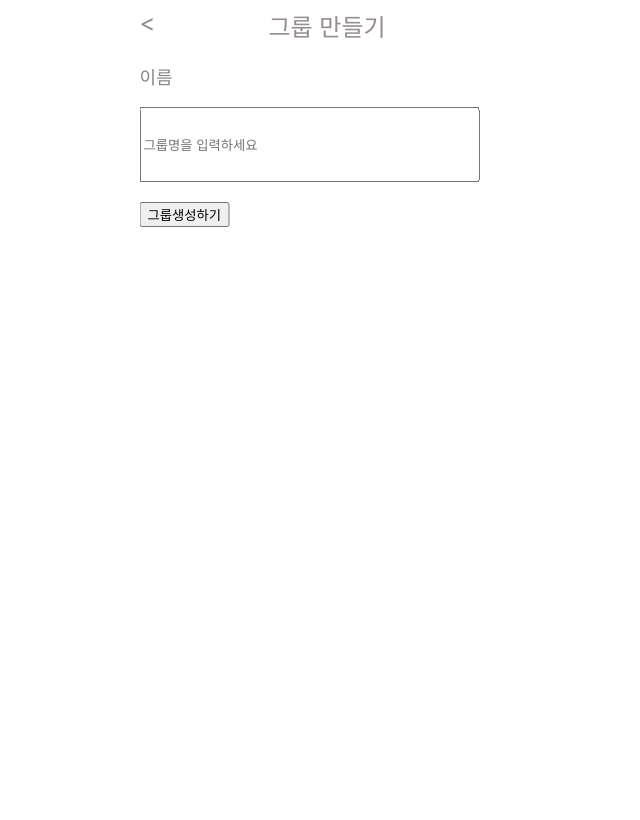
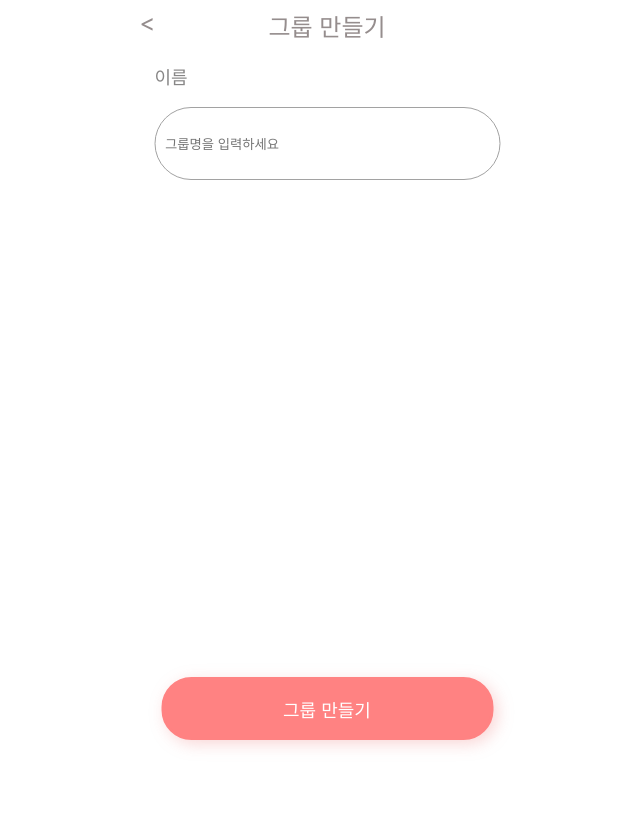
Before and after one commit to seoulmango/FirstMe, a Django app: page /make_group/ in a window 1280 px wide. Shown: the whole page, without its empty margins (321-961 px from the left). Run offline with Django 4.2, Linux system fonts and the light colour scheme; a user stored in the database is signed in; some web fonts are replaced.

Commit message:
make_group css finished

```diff
--- a/FirstMe/mainApp/static/make_group.css
+++ b/FirstMe/mainApp/static/make_group.css
@@ -16,11 +16,40 @@ a{
 }
 
 form > p{
+    margin-left: 15px;
     font-size: 18px;
     color: rgba(28, 26, 26, 0.53);
 }
 
 input {
+
+    position: absolute;
+    left: 50%;
+    margin-right: -50%;
+    transform: translate(-50%, 0);
+
+    border: solid 1px; color: #a2a2a2;
+    border-radius: 50px;
+
+    padding-left: 10px;
+
     width: 332px;
     height: 69px;
 }
+
+button{
+    position: absolute;
+    left: 50%;
+    margin-right: -50%;
+    transform: translate(-50%, 0);
+
+    background: #FF8282;
+    border-radius: 30px;
+    border: solid #FF8282;
+    color: white;
+    font-size: 18px;
+    width: 332px;
+    height: 63px;
+    margin-top: 530px;
+    filter: drop-shadow(4px 4px 8px rgba(230, 91, 91, 0.25));
+}
--- a/FirstMe/mainApp/templates/make_group.html
+++ b/FirstMe/mainApp/templates/make_group.html
@@ -20,6 +20,6 @@
     <input type="text" name="name" placeholder="그룹명을 입력하세요" />
     <br>
     <br>
-    <button type="submit">그룹생성하기</button>
+    <button type="submit">그룹 만들기</button>
 </form>
 {% endblock content %}
```
Also changed, not shown: FirstMe/db.sqlite3, FirstMe/mainApp/static/qr_codes/328568772.png (added), FirstMe/mainApp/templates/registration/login.html (line endings or trailing spaces).
